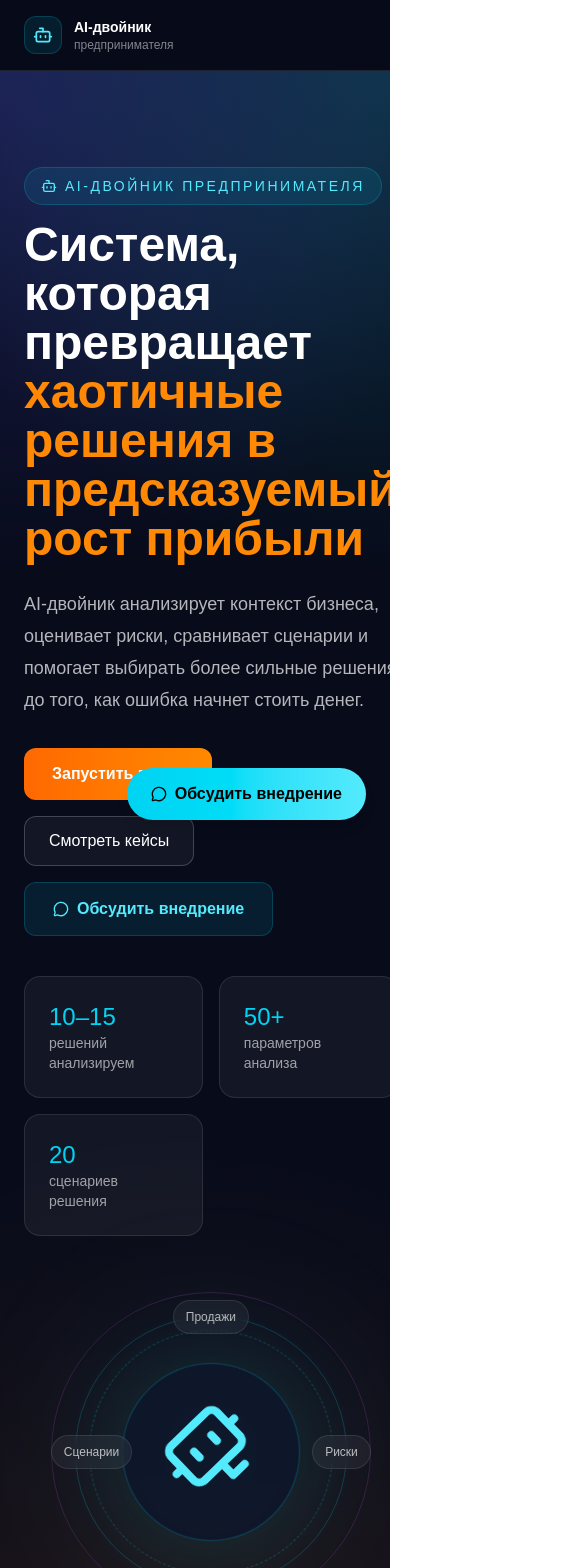
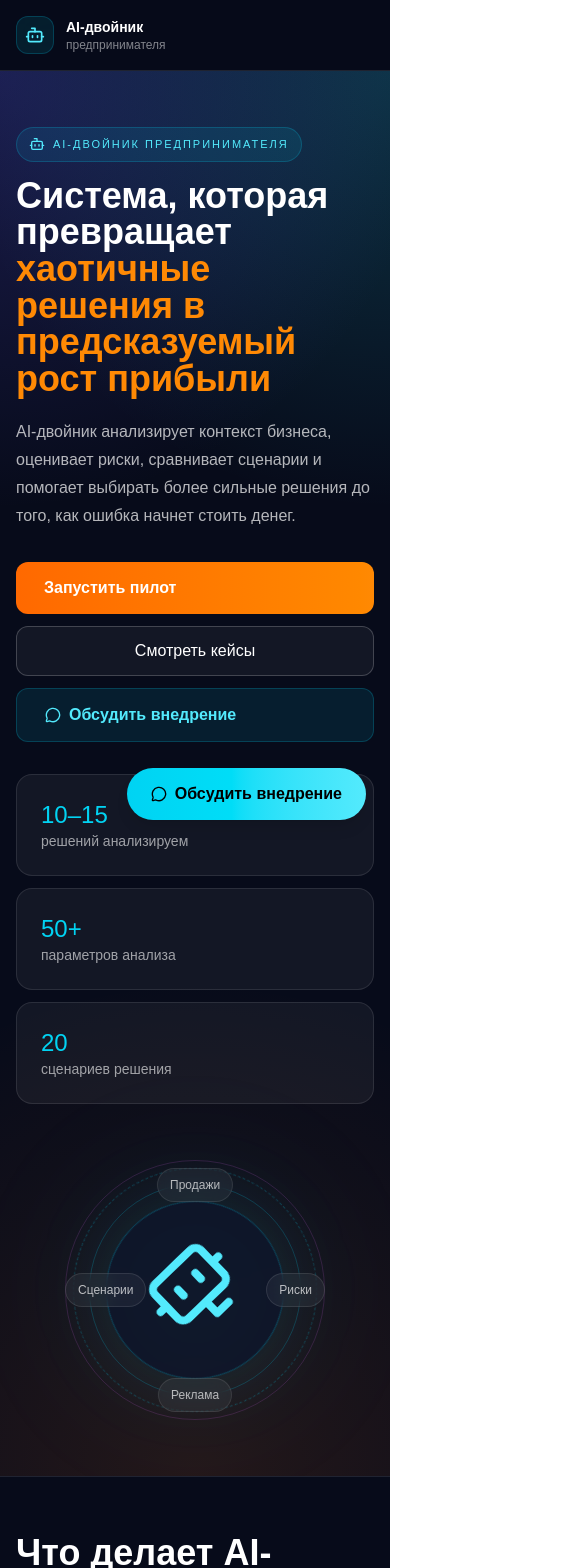
Before and after one commit to assistantaibus-ai/ai-dvoynik-site, a Next.js app: page / in a window 390 px wide. Shown: the top 1568 px of the page, 585 px wide, since content can reach past the window. Built offline with nearby package versions, Linux system fonts and the light colour scheme.

Commit message:
update mobile layout and bot link

```diff
--- a/src/app/page.tsx
+++ b/src/app/page.tsx
@@ -22,7 +22,7 @@ const card =
   'bg-white/5 border border-white/10 rounded-2xl p-6 transition-all duration-300 hover:-translate-y-1 hover:border-cyan-400/30 hover:shadow-[0_10px_40px_rgba(34,211,238,0.15)]';
 const cardDark =
   'bg-[#0c1122] border border-white/10 rounded-2xl p-6 transition-all duration-300 hover:-translate-y-1 hover:border-cyan-400/30 hover:shadow-[0_10px_40px_rgba(34,211,238,0.15)]';
-const section = 'max-w-7xl mx-auto px-6 py-20';
+const section = 'max-w-7xl mx-auto px-4 sm:px-6 py-14 sm:py-20';
 
 type NavItem = { label: string; href: string };
 type Benefit = { icon: React.ComponentType<{ className?: string }>; text: string };
@@ -79,7 +79,7 @@ function HeaderHero({ telegramUrl, navItems }: { telegramUrl: string; navItems:
   return (
     <>
       <header className="sticky top-0 z-50 border-b border-white/10 bg-[#070b1a]/80 backdrop-blur-xl">
-        <div className="mx-auto flex max-w-7xl items-center justify-between px-6 py-4">
+        <div className="mx-auto flex max-w-7xl items-center justify-between px-4 sm:px-6 py-4">
           <a href="#top" className="flex items-center gap-3 text-white">
             <div className="rounded-xl border border-cyan-400/20 bg-cyan-400/10 p-2">
               <Bot className="h-5 w-5 text-cyan-300" />
@@ -90,7 +90,7 @@ function HeaderHero({ telegramUrl, navItems }: { telegramUrl: string; navItems:
             </div>
           </a>
 
-          <nav className="hidden items-center gap-6 lg:flex">
+          <nav className="hidden items-center gap-4 xl:gap-6 lg:flex">
             {navItems.map((n) => (
               <a key={n.href} href={n.href} className="text-sm text-white/70 transition hover:text-white">
                 {n.label}
@@ -114,24 +114,24 @@ function HeaderHero({ telegramUrl, navItems }: { telegramUrl: string; navItems:
         </div>
       </header>
 
-      <section className="relative overflow-hidden border-b border-white/10">
+      <section className="relative overflow-hidden border-b border-white/10 px-4 sm:px-0">
         <div className="absolute inset-0 bg-[radial-gradient(circle_at_top_left,_rgba(88,80,236,0.26),_transparent_30%),radial-gradient(circle_at_top_right,_rgba(34,211,238,0.2),_transparent_30%),radial-gradient(circle_at_bottom_center,_rgba(249,115,22,0.12),_transparent_35%)]" />
-        <div className="relative mx-auto grid max-w-7xl items-center gap-14 px-6 py-24 lg:grid-cols-[1.05fr_.95fr]">
+        <div className="relative mx-auto grid max-w-7xl items-center gap-10 px-0 sm:px-6 py-14 sm:py-20 lg:py-24 lg:grid-cols-[1.05fr_.95fr]">
           <div>
-            <div className="mb-4 inline-flex items-center gap-2 rounded-full border border-cyan-400/20 bg-cyan-400/10 px-4 py-2 text-sm uppercase tracking-[0.18em] text-cyan-300">
+            <div className="mb-4 inline-flex items-center gap-2 rounded-full border border-cyan-400/20 bg-cyan-400/10 px-3 py-2 text-[11px] sm:text-sm uppercase tracking-[0.18em] text-cyan-300">
               <Bot className="h-4 w-4" />AI-двойник предпринимателя
             </div>
-            <h1 className="max-w-5xl text-5xl font-bold leading-[1.02] md:text-7xl">
+            <h1 className="max-w-5xl text-4xl sm:text-5xl font-bold leading-[1.02] md:text-7xl">
               Система, которая превращает <span className="text-orange-400">хаотичные решения в предсказуемый рост прибыли</span>
             </h1>
-            <p className="mt-6 max-w-2xl text-lg leading-8 text-white/70">
+            <p className="mt-5 max-w-2xl text-base sm:text-lg leading-7 sm:leading-8 text-white/70">
               AI-двойник анализирует контекст бизнеса, оценивает риски, сравнивает сценарии и помогает выбирать более сильные решения до того, как ошибка начнет стоить денег.
             </p>
-            <div className="mt-8 flex flex-wrap gap-4">
+            <div className="mt-8 flex flex-col sm:flex-row sm:flex-wrap gap-3 sm:gap-4">
               <a href="#pilot" className="rounded-xl bg-gradient-to-r from-orange-500 to-orange-400 px-7 py-3.5 font-semibold transition-all duration-300 hover:shadow-[0_0_30px_rgba(249,115,22,0.6)] hover:scale-[1.04]">
                 Запустить пилот
               </a>
-              <a href="#cases" className="rounded-xl border border-white/20 bg-white/5 px-6 py-3">
+              <a href="#cases" className="rounded-xl border border-white/20 bg-white/5 px-6 py-3 text-center">
                 Смотреть кейсы
               </a>
               <a
@@ -143,7 +143,7 @@ function HeaderHero({ telegramUrl, navItems }: { telegramUrl: string; navItems:
                 <MessageCircle className="h-4 w-4" />Обсудить внедрение
               </a>
             </div>
-            <div className="mt-10 grid max-w-3xl grid-cols-2 gap-4 md:grid-cols-3">
+            <div className="mt-8 grid max-w-3xl grid-cols-1 sm:grid-cols-2 gap-3 sm:gap-4 md:grid-cols-3">
               {[
                 ['10–15', 'решений анализируем'],
                 ['50+', 'параметров анализа'],
@@ -157,8 +157,8 @@ function HeaderHero({ telegramUrl, navItems }: { telegramUrl: string; navItems:
             </div>
           </div>
 
-          <div className="flex items-center justify-center">
-            <div className="relative mx-auto h-[320px] w-[320px]">
+          <div className="mt-4 flex items-center justify-center lg:mt-0">
+            <div className="relative mx-auto h-[260px] w-[260px] sm:h-[320px] sm:w-[320px]">
               <div className="absolute inset-0 animate-pulse rounded-full bg-cyan-400/10 blur-3xl" />
               <div className="absolute inset-6 rounded-full border border-cyan-400/20" />
               <div className="absolute inset-0 rounded-full border border-fuchsia-400/15" />
@@ -400,8 +400,8 @@ function TrustSections({
 
 function CasesSection({ telegramUrl }: { telegramUrl: string }) {
   return (
-    <section id="cases" className="bg-white/[0.02] py-20">
-      <div className="mx-auto max-w-7xl px-6">
+    <section id="cases" className="bg-white/[0.02] py-14 sm:py-20">
+      <div className="mx-auto max-w-7xl px-4 sm:px-6">
         <div className="mb-12 flex flex-col gap-4 md:flex-row md:items-end md:justify-between">
           <div>
             <h2 className="text-4xl font-bold">Кейсы</h2>
@@ -410,7 +410,7 @@ function CasesSection({ telegramUrl }: { telegramUrl: string }) {
             </p>
           </div>
         </div>
-        <div className="grid gap-6 md:grid-cols-2 xl:grid-cols-3">
+        <div className="grid gap-4 sm:gap-6 md:grid-cols-2 xl:grid-cols-3">
           {cases.map(([title, result, meta, extra, period]) => (
             <div key={title} className={`${cardDark} flex min-h-[220px] flex-col`}>
               <div className="mb-2 flex items-center justify-between gap-3">
@@ -500,19 +500,19 @@ function FounderCTA({ telegramUrl, formData, handleInputChange, handleFormSubmit
       </div>
     </div>
 
-    <div className="relative grid items-start gap-5 md:grid-cols-[1fr_300px]">
+    <div className="relative grid items-start gap-4 lg:gap-5 md:grid-cols-[1fr_300px]">
       <motion.div
   initial={{ opacity: 0, scale: 0.96, y: 20 }}
   whileInView={{ opacity: 1, scale: 1, y: 0 }}
   transition={{ duration: 0.8, delay: 0.1, ease: 'easeOut' }}
   viewport={{ once: true, amount: 0.25 }}
-  className="relative flex h-[520px] items-start justify-center overflow-visible"
+  className="relative mt-4 flex h-[320px] sm:h-[420px] lg:h-[520px] items-start justify-center overflow-visible"
 >
 
         <img
           src="/founder.png"
           alt="Максим Котельников"
-          className="relative z-10 h-full object-contain scale-[2] -translate-y-[180px] translate-x-[160px] drop-shadow-[0_0_40px_rgba(34,211,238,0.2)]"
+          className="relative z-10 h-[90%] sm:h-full object-contain scale-[1.15] sm:scale-[1.45] lg:scale-[2] -translate-y-[20px] sm:-translate-y-[80px] lg:-translate-y-[180px] translate-x-[10px] sm:translate-x-[60px] lg:translate-x-[160px] drop-shadow-[0_0_40px_rgba(34,211,238,0.2)]"
         />
       </motion.div>
 
@@ -521,7 +521,7 @@ function FounderCTA({ telegramUrl, formData, handleInputChange, handleFormSubmit
   whileInView={{ opacity: 1, x: 0 }}
   transition={{ duration: 0.65, delay: 0.2, ease: 'easeOut' }}
   viewport={{ once: true, amount: 0.25 }}
-  className="relative z-30 max-w-[420px] self-start -ml-[150px] mt-[200px]"
+  className="relative z-30 max-w-full sm:max-w-[360px] lg:max-w-[420px] self-start ml-0 md:-ml-[70px] lg:-ml-[150px] mt-4 sm:mt-[80px] lg:mt-[200px]"
 >
   <div className="absolute -inset-3 rounded-[28px] bg-cyan-400/10 blur-2xl" />
 
@@ -544,12 +544,12 @@ function FounderCTA({ telegramUrl, formData, handleInputChange, handleFormSubmit
   </motion.div>
 </section>
 
-      <section id="pilot" className="mx-auto max-w-5xl px-6 py-20 text-center">
-        <div className="rounded-3xl border border-white/10 bg-white/5 p-10">
+      <section id="pilot" className="mx-auto max-w-5xl px-4 sm:px-6 py-14 sm:py-20 text-center">
+        <div className="rounded-3xl border border-white/10 bg-white/5 p-6 sm:p-10">
           <div className="text-sm uppercase tracking-[0.18em] text-orange-300">Пилотный запуск</div>
           <h2 className="mt-3 text-4xl font-bold">Старт AI-двойника</h2>
           <div className="mt-6 text-5xl font-bold text-orange-300">30 000 ₽</div>
-          <form onSubmit={handleFormSubmit} className="mt-10 grid gap-4 md:grid-cols-2">
+          <form onSubmit={handleFormSubmit} className="mt-8 sm:mt-10 grid gap-4 md:grid-cols-2">
             <input
               type="text"
               placeholder="Имя"
```
